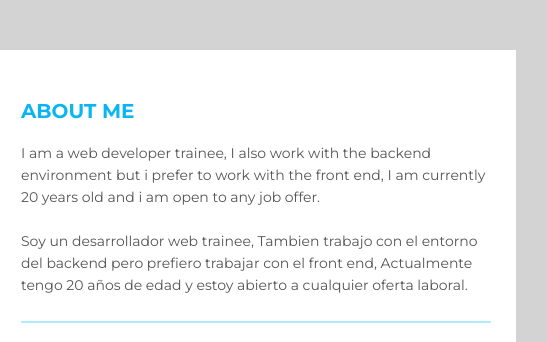
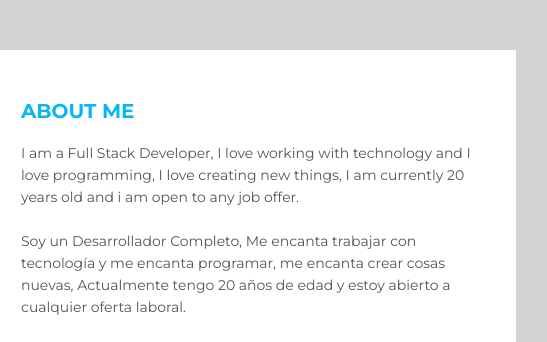
Before and after one commit to lucas22n/CV, a plain HTML site: page index.html in a window 1280 px wide. Shown: the top 342 px of the page, 524-1071 px from the left. Drawn offline with Linux system fonts and the light colour scheme.

Commit message:
Update index.html

```diff
--- a/index.html
+++ b/index.html
@@ -167,9 +167,9 @@
         <div class="title">
            <p class="bold">About Me</p>
          </div>
-        <p>I am a web developer trainee, I also work with the backend environment but i prefer to work with the front end, I am currently 20 years old and i am open to any job offer.</p>
+        <p>I am a Full Stack Developer, I love working with technology and I love programming, I love creating new things, I am currently 20 years old and i am open to any job offer.</p>
         <br>
-        <p>Soy un desarrollador web trainee, Tambien trabajo con el entorno del backend pero prefiero trabajar con el front end, Actualmente tengo 20 años de edad y estoy abierto a cualquier oferta laboral.</p>
+        <p>Soy un Desarrollador Completo, Me encanta trabajar con tecnología y me encanta programar, me encanta crear cosas nuevas, Actualmente tengo 20 años de edad y estoy abierto a cualquier oferta laboral.</p>
     </div>
     <div class="resume_item resume_work">
         <div class="title">
```
